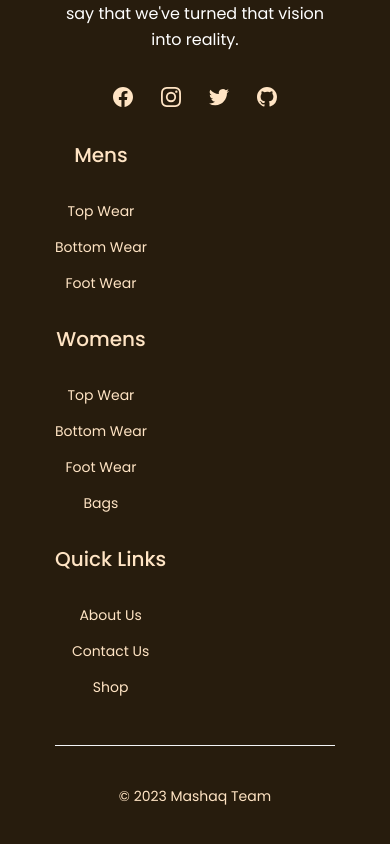
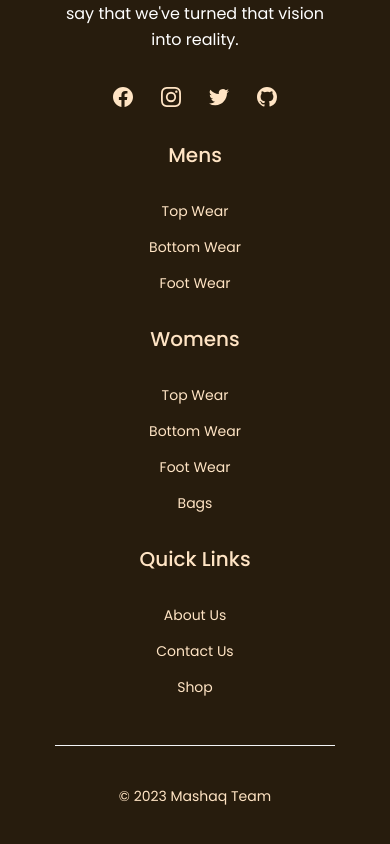
Before and after one commit to Ashar2002/mashaq-fyp, a Next.js app in the folder frontend/: page /categories in a window 390 px wide. Shown: the part 4894-5738 px from the top of the page. Built offline with nearby package versions, Linux system fonts and the light colour scheme.

Commit message:
more changes

```diff
--- a/frontend/src/components/Footer.jsx
+++ b/frontend/src/components/Footer.jsx
@@ -11,7 +11,9 @@ const Footer = () => {
           <div>
             <div className="flex justify-center rounded-full w-fit mx-auto lg:mx-0 text-center lg:justify-start">
               {/* <Image src={main_logo} alt="main_logo" width={140} height={140} /> */}
-              <p className="text-4xl font-nunito text-white font-bold tracking-widest">MASHAQ</p>
+              <p className="text-4xl font-nunito text-white font-bold tracking-widest">
+                MASHAQ
+              </p>
             </div>
 
             <p className="mt-6 text-center leading-relaxed text-white xl:max-w-xs lg:text-left">
@@ -112,11 +114,9 @@ const Footer = () => {
             </ul>
           </div>
 
-          <div className="grid grid-cols-1 gap-8 sm:grid-cols-2 md:grid-cols-3 lg:col-span-2 place-items-start">
+          <div className="grid grid-cols-1 gap-8 sm:grid-cols-2 md:grid-cols-3 lg:col-span-2 sm:place-items-start">
             <div className="text-center sm:text-left">
-              <p className="text-xl font-medium text-bisque-0">
-                Mens
-              </p>
+              <p className="text-xl font-medium text-bisque-0">Mens</p>
 
               <ul className="mt-8 space-y-4 text-sm">
                 <li>
@@ -140,9 +140,7 @@ const Footer = () => {
             </div>
 
             <div className="text-center sm:text-left">
-              <p className="text-xl font-medium text-bisque-0">
-                Womens
-              </p>
+              <p className="text-xl font-medium text-bisque-0">Womens</p>
 
               <ul className="mt-8 space-y-4 text-sm">
                 <li>
@@ -171,9 +169,7 @@ const Footer = () => {
             </div>
 
             <div className="text-center sm:text-left">
-              <p className="text-xl font-medium text-bisque-0">
-                Quick Links
-              </p>
+              <p className="text-xl font-medium text-bisque-0">Quick Links</p>
 
               {/* <ul className="mt-8 space-y-4 text-sm">
                 <li>
```
